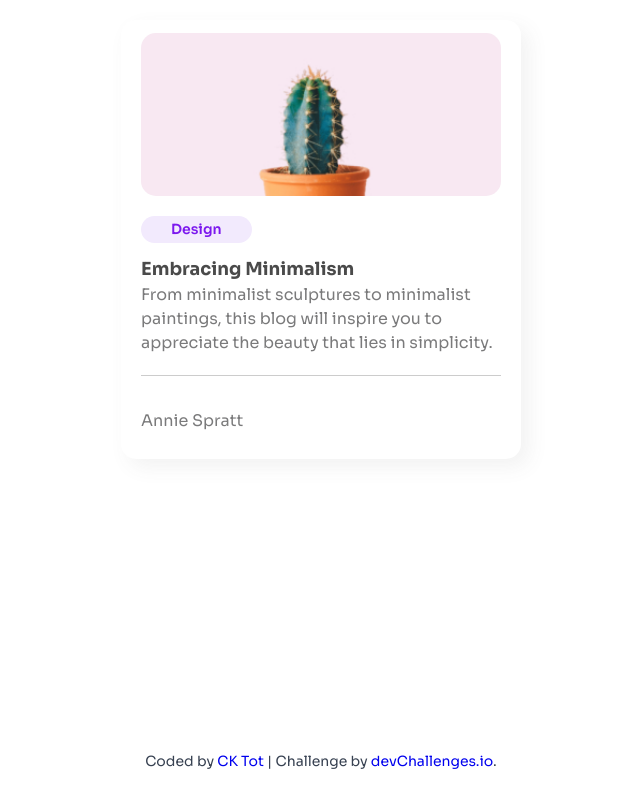
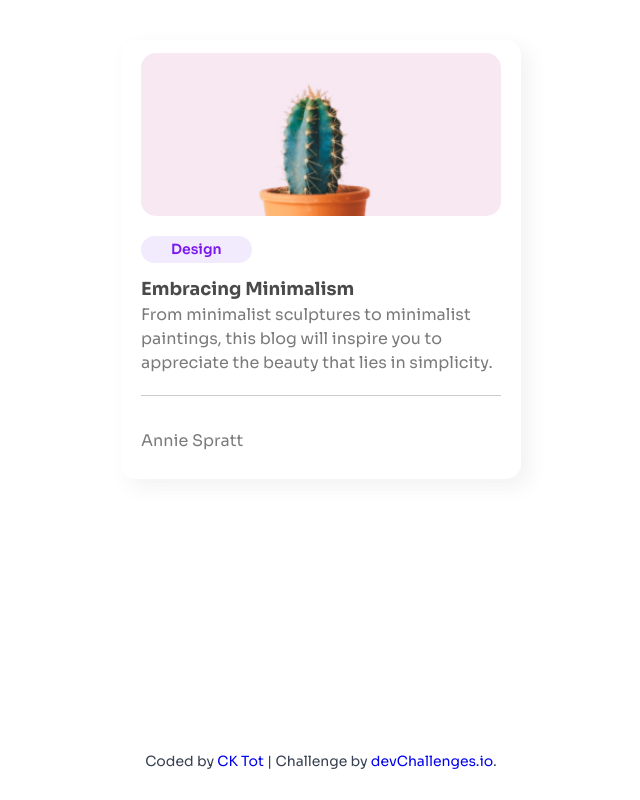
Before and after one commit to CK-Tot/Blog-card, a plain HTML site: page index.html in a window 1280 px wide. Shown: the whole page, without its empty margins (319-959 px from the left). Drawn offline with Linux system fonts and the light colour scheme.

Commit message:
mix some spacing issues

```diff
--- a/styles.css
+++ b/styles.css
@@ -24,7 +24,7 @@ html {
     width: 55rem;
     max-width: 40rem;
     min-width: 40rem;
-    margin: 2rem auto;
+    margin: 4rem auto;
     background-color: #fff;
     box-shadow: 8px 8px 20px 0px rgba(85, 85, 85, 0.08);
     line-height: 1.5;
```
